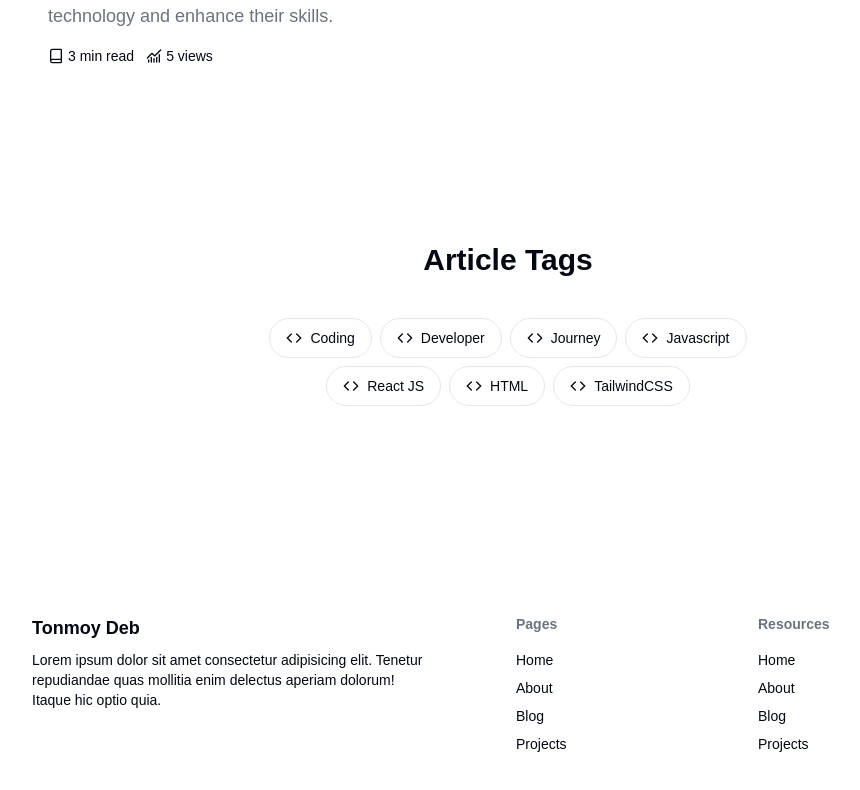
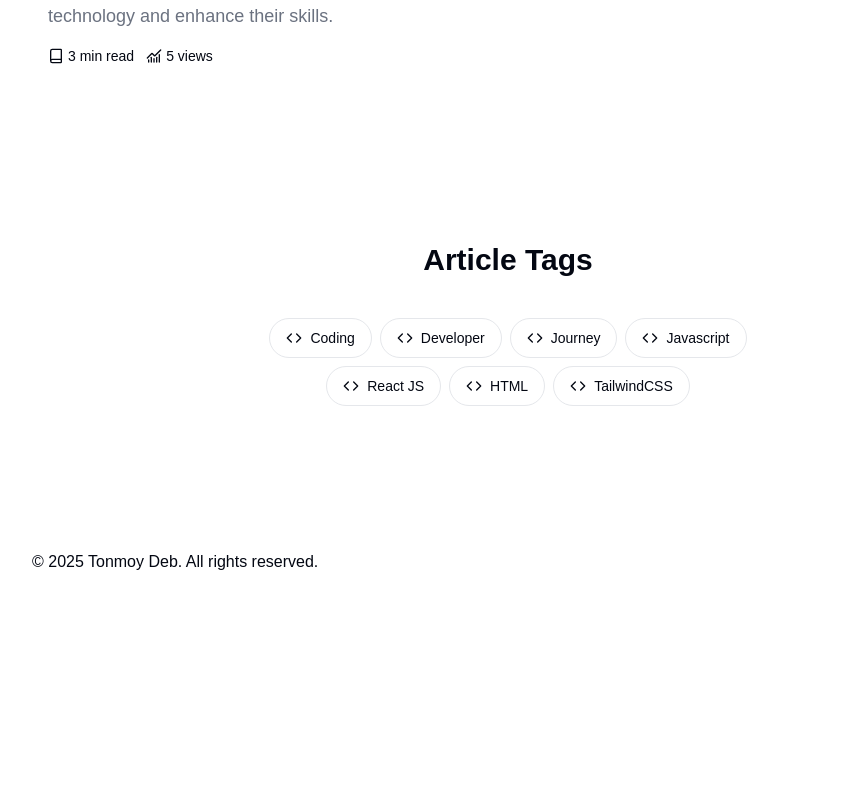
Before and after one commit to tonmoydeb404/lusia, a Next.js app: page /blog in a window 1280 px wide. Shown: the part 2953-3743 px from the top of the page, without its empty margins (132-992 px from the left). After the commit the page ends 3607 px from the top, so only its background shows below. Built offline with nearby package versions, Linux system fonts and the light colour scheme.

Commit message:
feat: added footer

```diff
--- a/src/app/blog/page.tsx
+++ b/src/app/blog/page.tsx
@@ -43,42 +43,6 @@ export default function BlogPage() {
           ))}
         </div>
       </div>
-
-      <footer className="mt-52 container grid grid-cols-4 gap-4">
-        <div className="col-span-2 pr-16">
-          <h2 className="text-lg font-bold mb-2">Tonmoy Deb</h2>
-          <p className="text-sm">
-            Lorem ipsum dolor sit amet consectetur adipisicing elit. Tenetur
-            repudiandae quas mollitia enim delectus aperiam dolorum! Itaque hic
-            optio quia.
-          </p>
-        </div>
-
-        <div>
-          <h3 className="text-sm font-bold mb-4 text-muted-foreground">
-            Pages
-          </h3>
-
-          <ul className="flex flex-col gap-2 text-sm">
-            <li>Home</li>
-            <li>About</li>
-            <li>Blog</li>
-            <li>Projects</li>
-          </ul>
-        </div>
-        <div>
-          <h3 className="text-sm font-bold mb-4 text-muted-foreground">
-            Resources
-          </h3>
-
-          <ul className="flex flex-col gap-2 text-sm">
-            <li>Home</li>
-            <li>About</li>
-            <li>Blog</li>
-            <li>Projects</li>
-          </ul>
-        </div>
-      </footer>
     </>
   );
 }
--- /dev/null
+++ b/src/layout/footer.tsx
@@ -0,0 +1,13 @@
+import { profile } from "@/db/profile";
+
+type Props = {};
+
+const Footer = (props: Props) => {
+  return (
+    <footer className="container pt-20">
+      <p>© 2025 {profile.name}. All rights reserved.</p>
+    </footer>
+  );
+};
+
+export default Footer;
--- a/src/layout/index.tsx
+++ b/src/layout/index.tsx
@@ -1,4 +1,5 @@
 import { ReactNode } from "react";
+import Footer from "./footer";
 import Navigation from "./navigation";
 
 type Props = {
@@ -11,6 +12,7 @@ const AppLayout = (props: Props) => {
     <>
       <Navigation />
       <main className="py-16">{children}</main>
+      <Footer />
     </>
   );
 };
```
